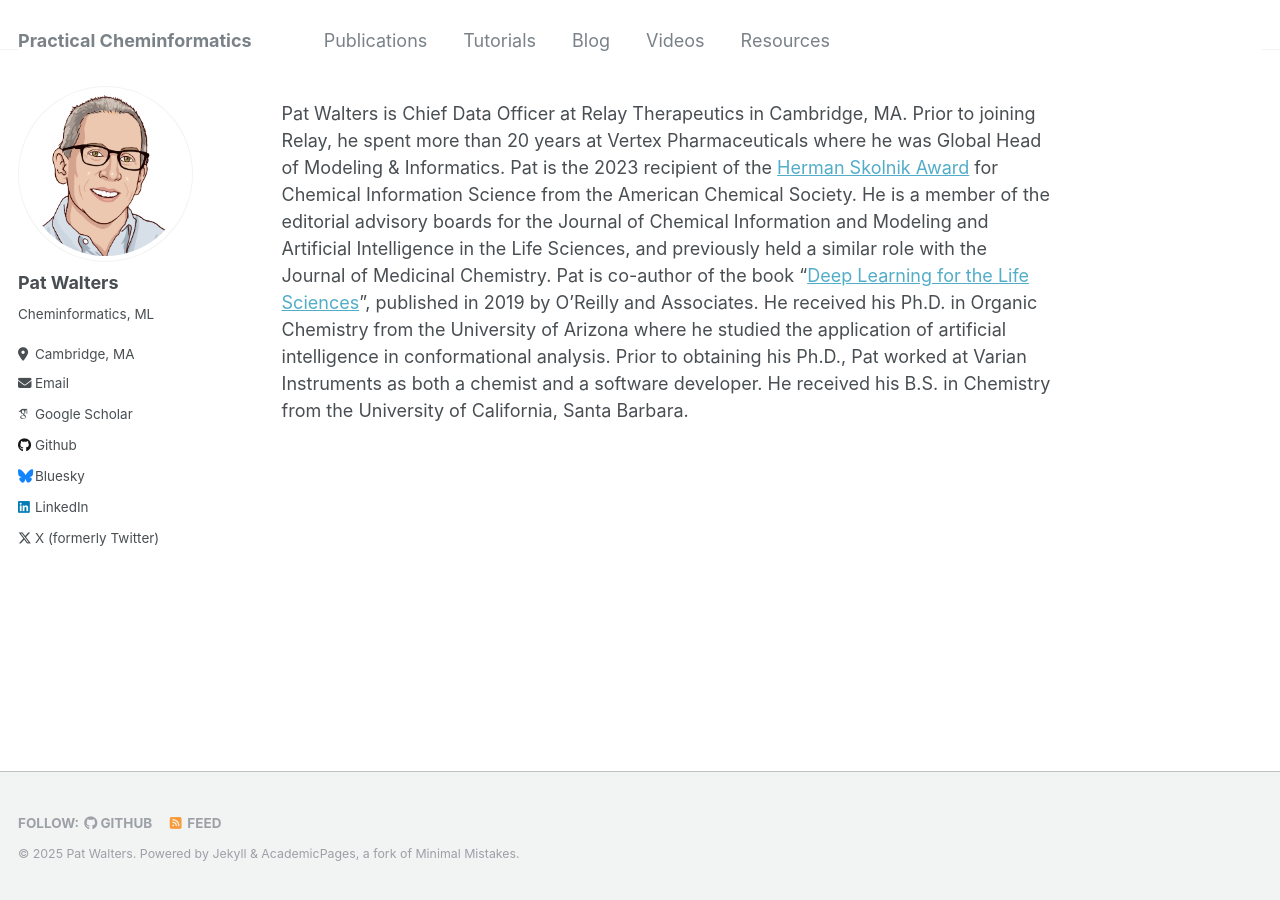
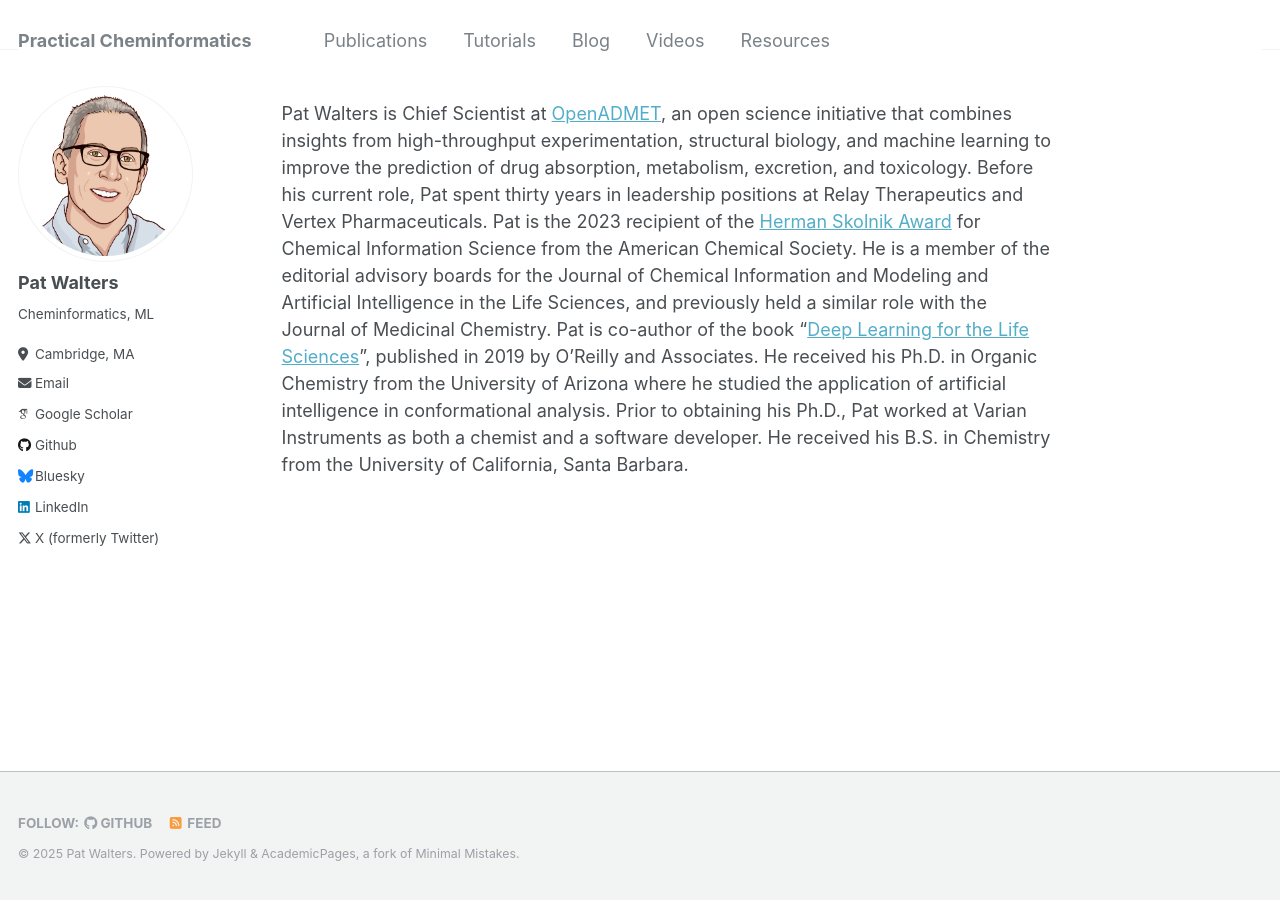
Before and after one commit to PatWalters/patwalters.github.io, a Jekyll site: the page built from _pages/about.md, in a window 1280 px wide. Built offline with Jekyll 4.4.1, drawn with Linux system fonts in a browser that asks for light colours; some web fonts are replaced.

Commit message:
added 2025-09-15-Time-For-a-New-Adventure.md

```diff
--- a/_pages/about.md
+++ b/_pages/about.md
@@ -6,4 +6,4 @@
   - /about/
   - /about.html
 ---
-Pat Walters is Chief Data Officer at Relay Therapeutics in Cambridge, MA.   Prior to joining Relay, he spent more than 20 years at Vertex Pharmaceuticals where he was Global Head of Modeling & Informatics.  Pat is the 2023 recipient of the [Herman Skolnik Award](https://www.acscinf.org/latest-news/2023-skolnik-winner-dr-patrick-walters) for Chemical Information Science from the American Chemical Society.  He is a member of the editorial advisory boards for the Journal of Chemical Information and Modeling and Artificial Intelligence in the Life Sciences, and previously held a similar role with the Journal of Medicinal Chemistry.  Pat is co-author of the book “[Deep Learning for the Life Sciences](https://www.amazon.com/Deep-Learning-Life-Sciences-Microscopy/dp/1492039837/)”, published in 2019 by O’Reilly and Associates. He received his Ph.D. in Organic Chemistry from the University of Arizona where he studied the application of artificial intelligence in conformational analysis. Prior to obtaining his Ph.D.,  Pat worked at Varian Instruments as both a chemist and a software developer. He received his B.S. in Chemistry from the University of California, Santa Barbara.
+Pat Walters is Chief Scientist at [OpenADMET](https://openadmet.org/), an open science initiative that combines insights from high-throughput experimentation, structural biology, and machine learning to improve the prediction of drug absorption, metabolism, excretion, and toxicology. Before his current role, Pat spent thirty years in leadership positions at Relay Therapeutics and Vertex Pharmaceuticals. Pat is the 2023 recipient of the [Herman Skolnik Award](https://www.acscinf.org/latest-news/2023-skolnik-winner-dr-patrick-walters) for Chemical Information Science from the American Chemical Society.  He is a member of the editorial advisory boards for the Journal of Chemical Information and Modeling and Artificial Intelligence in the Life Sciences, and previously held a similar role with the Journal of Medicinal Chemistry.  Pat is co-author of the book “[Deep Learning for the Life Sciences](https://www.amazon.com/Deep-Learning-Life-Sciences-Microscopy/dp/1492039837/)”, published in 2019 by O’Reilly and Associates. He received his Ph.D. in Organic Chemistry from the University of Arizona where he studied the application of artificial intelligence in conformational analysis. Prior to obtaining his Ph.D.,  Pat worked at Varian Instruments as both a chemist and a software developer. He received his B.S. in Chemistry from the University of California, Santa Barbara.
```
